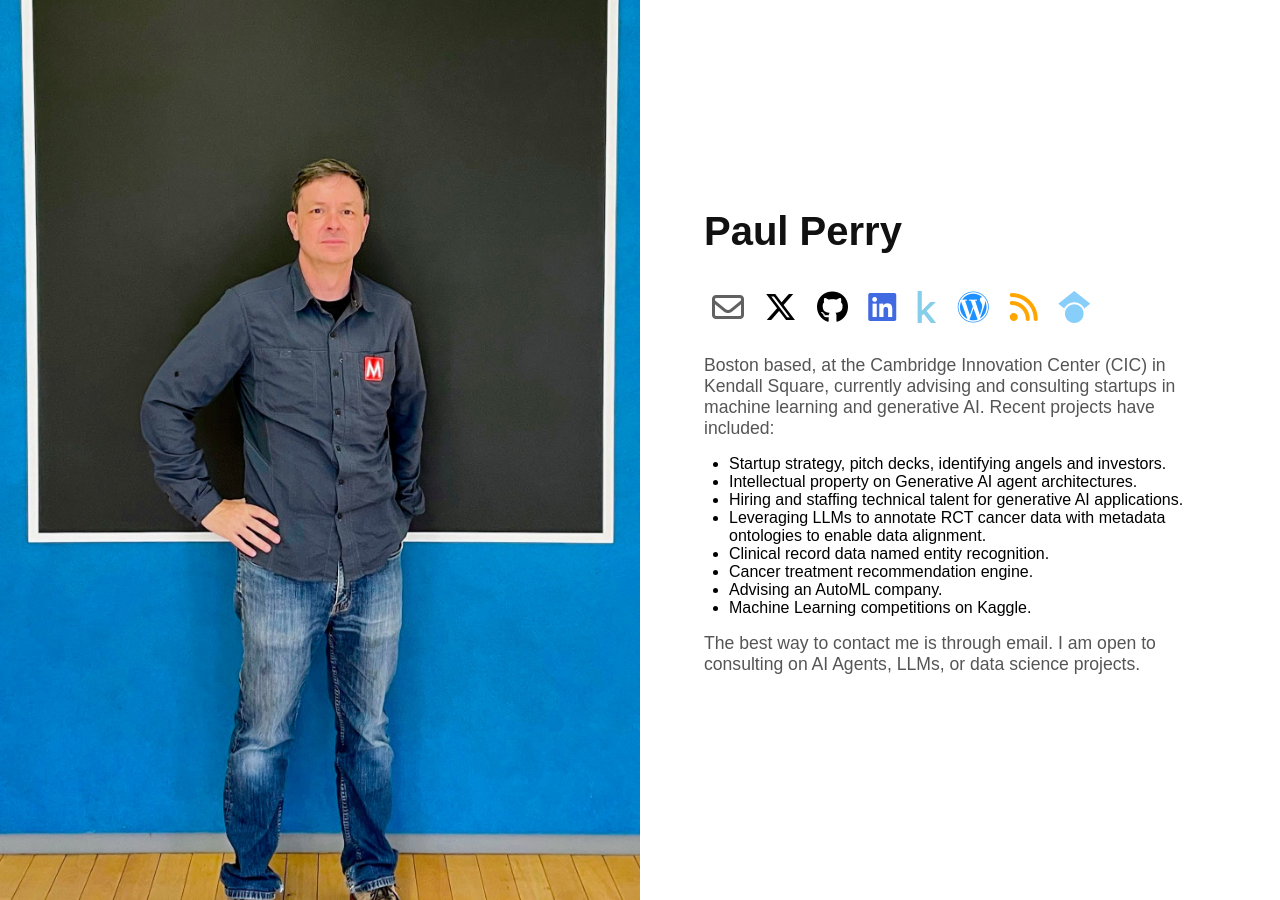
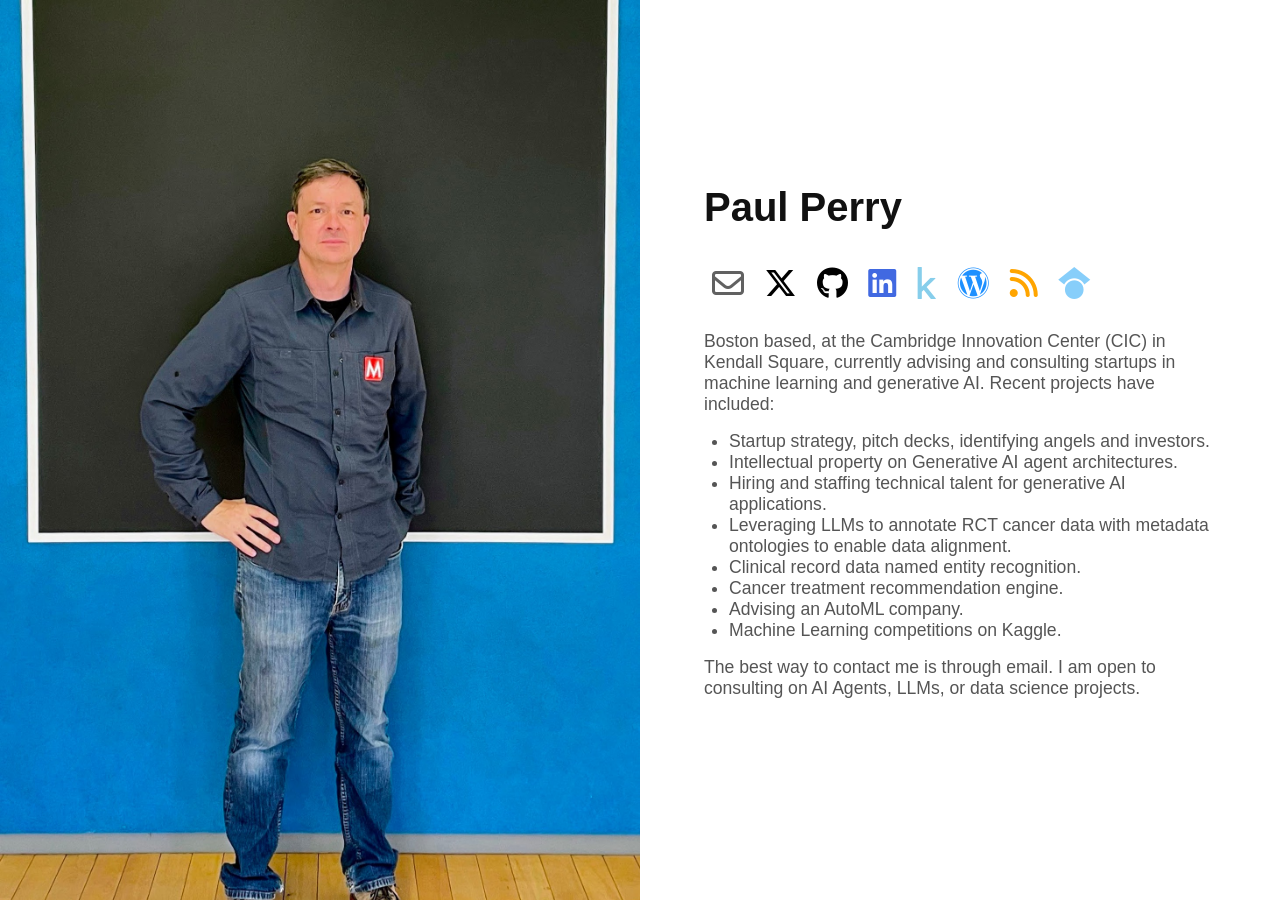
Before and after one commit to paulperry/paulperry.github.io, a Jekyll site: the page index.html, which Jekyll copies as it is, in a window 1280 px wide. Built offline with Jekyll 4.4.1, drawn with Linux system fonts in a browser that asks for light colours; nearby versions of some CDN libraries; some web fonts are replaced.

Commit message:
bullet list style change

```diff
--- a/style/main.css
+++ b/style/main.css
@@ -1,4 +1,3 @@
-/* @import url('https://fonts.googleapis.com/css2?family=Poppins:wght@400;700&display=swap'); */
 @import url("https://use.typekit.net/uju0sxm.css");
 
 :root {
@@ -12,11 +11,10 @@
   margin: 0;
   padding: 0;
   box-sizing: border-box;
-  /* font-family: 'Poppins', sans-serif; */
   font-family: 'calluna-sans', sans-serif;
 }
 
-p {
+p, ul, li {
   font-size: 1.1rem;
   font-weight: 400;
   color: var(--main-text-col);
```
